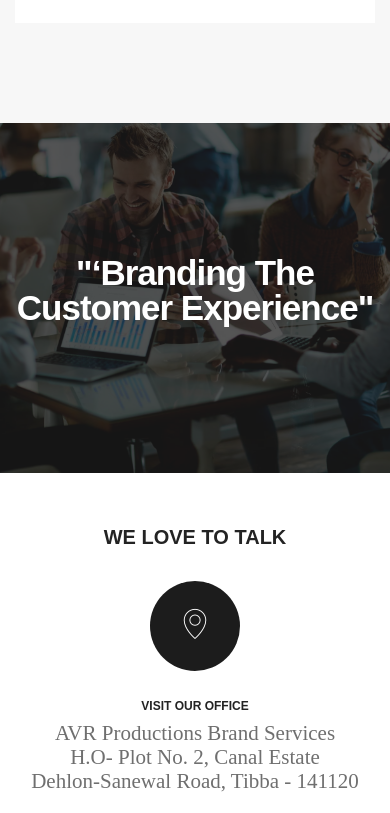
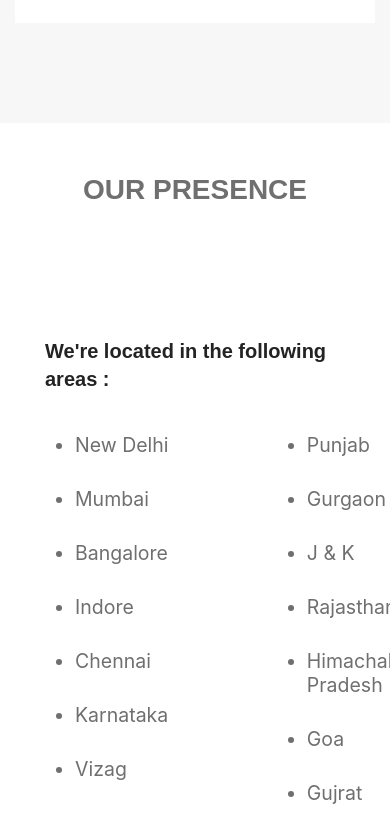
Before and after one commit to sachinvaish/avrproductions, a React (Create React App) app: page / in a window 390 px wide. Shown: the part 10340-11153 px from the top of the page. Built offline with nearby package versions, Linux system fonts and the light colour scheme; a web font is replaced by a local one.

Commit message:
Map version 1 OK"

```diff
--- a/public/index.html
+++ b/public/index.html
@@ -50,6 +50,5 @@
     <script type="text/javascript" src="js/theme-vendors.min.js"></script>
     <!-- setting -->
     <script type="text/javascript" src="js/main.js"></script>
-
   </body>
 </html>
--- a/src/App.js
+++ b/src/App.js
@@ -6,6 +6,7 @@ import Services from "./components/Services";
 import Counter from "./components/Counter";
 import Contact from "./components/Contact";
 import Numbers from "./components/Numbers";
+import OurPresence from "./components/OurPresence";
 
 function App() {
   return (
@@ -16,6 +17,7 @@ function App() {
         {/* <Counter /> */}
         <Numbers/>
         <Services />
+        <OurPresence/>
         <Contact/>
         <Footer />
         <a className="scroll-top-arrow" href="#">
--- a/src/components/Contact.js
+++ b/src/components/Contact.js
@@ -62,8 +62,6 @@ export default function Contact() {
                     Visit Our Office
                 </div>
                 <p className="mx-auto">
-                AVR Productions Brand Services
-                    <br />
                     H.O- Plot No. 2, Canal Estate
                     <br />
                     Dehlon-Sanewal Road, Tibba - 141120
--- a/src/components/Header.js
+++ b/src/components/Header.js
@@ -172,6 +172,9 @@ export default function Header() {
               <a href="#services" onClick={collapseMenu}>Services</a>
             </li>
             <li className="dropdown megamenu-fw ">
+              <a href="#branches" onClick={collapseMenu}>Our Presence</a>
+            </li>
+            <li className="dropdown megamenu-fw ">
               <a href="#contact" onClick={collapseMenu}>Contact</a>
             </li>
           </ul>
--- /dev/null
+++ b/src/components/OurPresence.js
@@ -0,0 +1,61 @@
+import React from "react";
+
+export default function OurPresence() {
+  return (
+    <section className="wow animate__fadeIn" id='branches'>
+      <div className="container">
+        <div className="row justify-content-center">
+          <h3
+            className="alt-font row justify-content-center align-items-center"
+            style={{ marginBottom: "100px" }}
+          >
+            OUR PRESENCE
+          </h3>
+          <div
+            className="col-12 col-lg-6 col-md-12 col-sm-8 md-margin-30px-bottom wow animate__fadeInUp"
+            style={{ marginBottom: "50px" }}
+          >
+            <div className="bg-white text-left image-hover-style">
+              <div className="padding-45px-all md-padding-30px-all">
+                <h5 className="text-extra-dark-gray font-weight-700 d-block alt-font margin-10px-bottom">
+                  We're located in the following areas :
+                </h5>
+                <div style={{display:'flex', gap:'50px'}}>
+                  <ul style={{fontSize:'1.3rem'}}>
+                    <li style={{margin:'30px',marginLeft:0,marginRight:'50px'}}>New Delhi</li>
+                    <li style={{margin:'30px',marginLeft:0,marginRight:'50px'}}>Mumbai</li>
+                    <li style={{margin:'30px',marginLeft:0,marginRight:'50px'}}>Bangalore</li>
+                    <li style={{margin:'30px',marginLeft:0,marginRight:'50px'}}>Indore</li>
+                    <li style={{margin:'30px',marginLeft:0,marginRight:'50px'}}>Chennai</li>
+                    <li style={{margin:'30px',marginLeft:0,marginRight:'50px'}}>Karnataka</li>
+                    <li style={{margin:'30px',marginLeft:0,marginRight:'50px'}}>Vizag</li>
+                    <li style={{margin:'30px',marginLeft:0,marginRight:'50px'}}>Hyderabad</li>
+                  </ul>
+                  <ul style={{fontSize:'1.3rem'}}>
+                    <li style={{margin:'30px',marginLeft:0,marginRight:'50px'}}>Punjab</li>
+                    <li style={{margin:'30px',marginLeft:0,marginRight:'50px'}}>Gurgaon</li>
+                    <li style={{margin:'30px',marginLeft:0,marginRight:'50px'}}>J & K</li>
+                    <li style={{margin:'30px',marginLeft:0,marginRight:'50px'}}>Rajasthan</li>
+                    <li style={{margin:'30px',marginLeft:0,marginRight:'50px'}}>Himachal Pradesh</li>
+                    <li style={{margin:'30px',marginLeft:0,marginRight:'50px'}}>Goa</li>
+                    <li style={{margin:'30px',marginLeft:0,marginRight:'50px'}}>Gujrat</li>
+                  </ul>
+                </div>
+              </div>
+            </div>
+          </div>
+          <div
+            className="col-12 col-lg-6 col-md-12 col-sm-8 md-margin-30px-bottom wow animate__fadeInUp"
+            style={{ marginBottom: "50px" }}
+          >
+            <div className="bg-white text-center image-hover-style">
+              <div className="padding-45px-all md-padding-30px-all">
+                <img src="images/Map.png" alt="Map" />
+              </div>
+            </div>
+          </div>
+        </div>
+      </div>
+    </section>
+  );
+}
```
Also changed, not shown: public/images/Map.png (added), public/js/main.js (line endings or trailing spaces).
